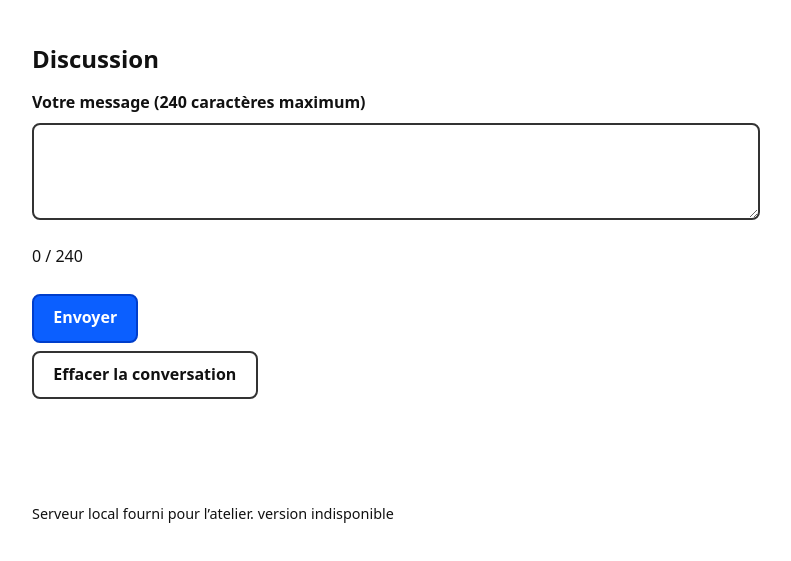
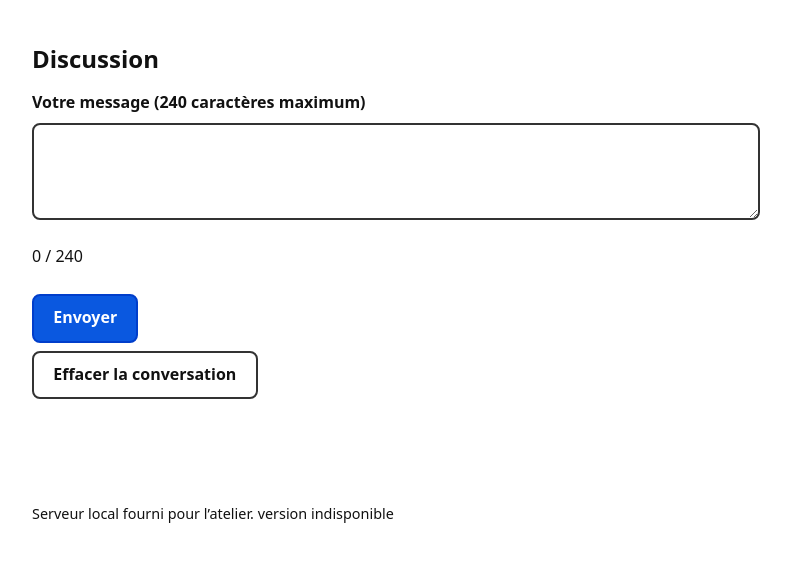
Before and after one commit to Sivva2/renfo_dev_j2, a website with bundled scripts: page atelier/public/index.html in a window 1280 px wide. Shown: the part 99-660 px from the top of the page, without its empty margins (244-1035 px from the left). Built offline with nearby package versions, Linux system fonts and the light colour scheme; files whose address does not match are found by name.

Commit message:
feat: nouvelle couleur

```diff
--- a/atelier/public/styles.css
+++ b/atelier/public/styles.css
@@ -2,7 +2,7 @@
   color-scheme: light;
   --fond: #ffffff;
   --texte: #111111;
-  --accent: #0b5fff;
+  --accent: #0a58e0;
   --accent-fonce: #003ecb;
   --bord: #333333;
 }
```
